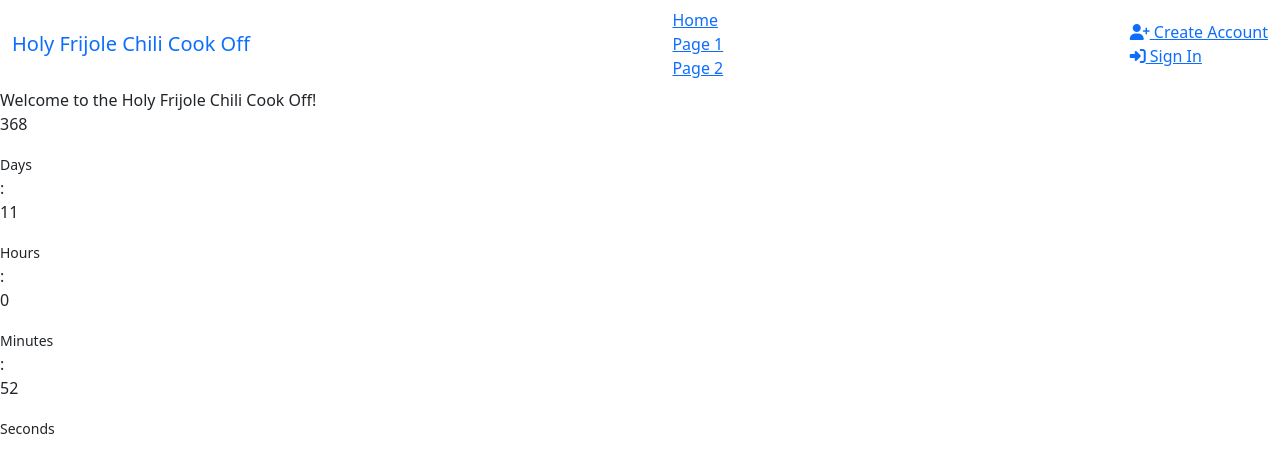
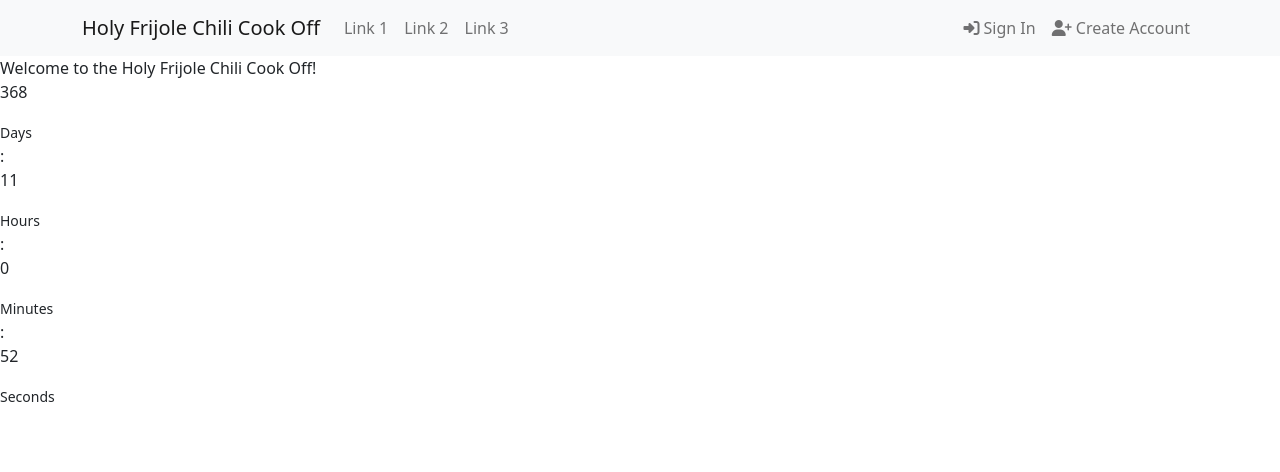
Before and after one commit to mitchellr92/holy-frijole, a React (Create React App) app: page / in a window 1280 px wide. Shown: the top 472 px of the page. Built offline with nearby package versions, Linux system fonts and the light colour scheme.

Commit message:
navigation component

```diff
--- a/package.json
+++ b/package.json
@@ -6,6 +6,7 @@
     "bootstrap": "^5.1.1",
     "cra-template": "1.1.2",
     "react": "^17.0.2",
+    "react-bootstrap": "^1.6.4",
     "react-dom": "^17.0.2",
     "react-router": "^5.2.1",
     "react-router-dom": "^5.3.0",
--- a/src/App.js
+++ b/src/App.js
@@ -1,12 +1,12 @@
 import React, { Fragment } from "react";
 import { BrowserRouter as Router, Route, Switch } from "react-router-dom";
-import Navbar from "./components/layout/Navbar";
+import Navigation from "./components/layout/Navigation";
 import Countdown from "./components/utils/Countdown";
 
 function App() {
   return (
     <div className="App">
-      <Navbar />
+      <Navigation />
       Welcome to the Holy Frijole Chili Cook Off!
       <Countdown />
     </div>
--- a/src/components/layout/Navbar.js
+++ /dev/null
@@ -1,41 +0,0 @@
-import React from "react";
-import "bootstrap/dist/css/bootstrap.css";
-
-const Navbar = () => {
-  return (
-    <nav className="navbar navbar-default">
-      <div className="container-fluid">
-        <div className="navbar-header">
-          <a href="#!" className="navbar-brand">
-            Holy Frijole Chili Cook Off
-          </a>
-        </div>
-        <ul className="nav navbar-nav">
-          <li className="active">
-            <a href="#">Home</a>
-          </li>
-          <li>
-            <a href="#">Page 1</a>
-          </li>
-          <li>
-            <a href="#">Page 2</a>
-          </li>
-        </ul>
-        <ul className="nav navbar-nav navbar-right">
-          <li>
-            <a href="#">
-              <i className="fas fa-user-plus"></i> Create Account
-            </a>
-          </li>
-          <li>
-            <a href="#">
-              <i className="fas fa-sign-in-alt"></i> Sign In
-            </a>
-          </li>
-        </ul>
-      </div>
-    </nav>
-  );
-};
-
-export default Navbar;
--- /dev/null
+++ b/src/components/layout/Navigation.js
@@ -0,0 +1,27 @@
+import React from "react";
+import { Navbar, Nav, Container, Link } from "react-bootstrap";
+
+const Navigation = () => {
+  return (
+    <Navbar bg="light">
+      <Container>
+        <Navbar.Brand href="#">Holy Frijole Chili Cook Off</Navbar.Brand>
+        <Nav className="me-auto">
+          <Nav.Link href="#">Link 1</Nav.Link>
+          <Nav.Link href="#">Link 2</Nav.Link>
+          <Nav.Link href="#">Link 3</Nav.Link>
+        </Nav>
+        <Nav className="justify-content-end">
+          <Nav.Link href="#">
+            <i className="fas fa-sign-in-alt"></i> Sign In
+          </Nav.Link>
+          <Nav.Link href="#">
+            <i className="fas fa-user-plus"></i> Create Account
+          </Nav.Link>
+        </Nav>
+      </Container>
+    </Navbar>
+  );
+};
+
+export default Navigation;
--- a/src/components/utils/Countdown.js
+++ b/src/components/utils/Countdown.js
@@ -37,7 +37,7 @@ const Countdown = () => {
   });
   return (
     <Fragment>
-      <section className="countdown-container">
+      <section className="countdown-container flex-direction-row">
         <section className="countdown">
           <div className="timer">
             <section>
--- a/src/index.js
+++ b/src/index.js
@@ -1,5 +1,6 @@
 import React from "react";
 import ReactDOM from "react-dom";
 import App from "./App";
+import "bootstrap/dist/css/bootstrap.min.css";
 
 ReactDOM.render(<App />, document.getElementById("root"));
```
Also changed, not shown: 1 other file (tests, documents, lock files or other folders).
